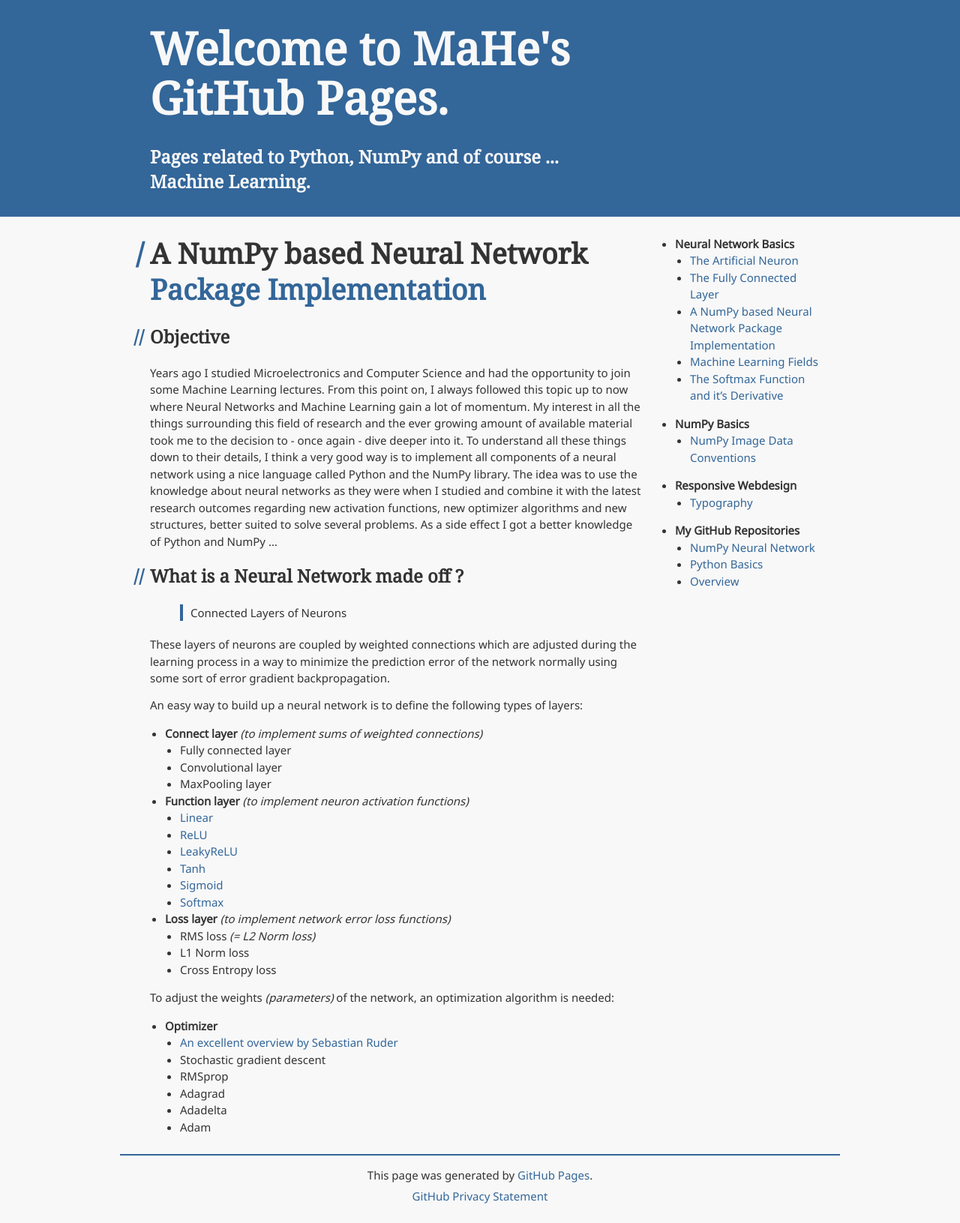
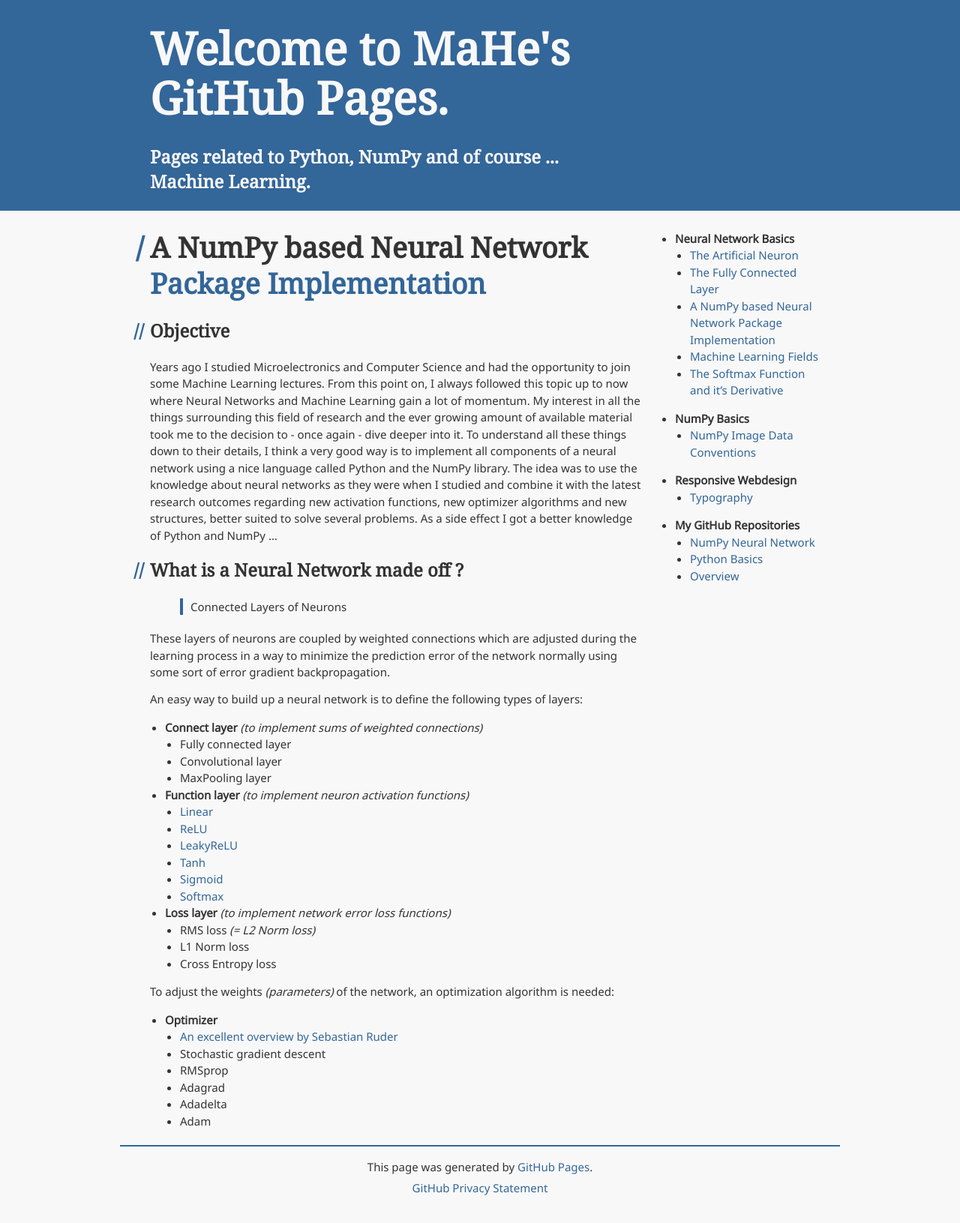
Before and after one commit to m-a-h-e/m-a-h-e.github.io, a Jekyll site: the page built from index.md, in a window 1280 px wide. Shown: the whole page at 75% size. Built offline with Jekyll 4.4.1, drawn with Linux system fonts in a browser that asks for light colours; our own code applies the rules of GitHub Pages for plain Markdown files.

Commit message:
changed to collapsing margin usage

```diff
--- a/_sass/responsive_layout.scss
+++ b/_sass/responsive_layout.scss
@@ -26,14 +26,18 @@
 
 #header-wrapper,
 #content-wrapper,
-#footer {
+#footer-wrapper {
+    padding: 1px 0px;
 }
-
 #header,
 #content,
 #sidebar,
 #footer {
-    padding: 10px 3%;
+    padding: 0px 3%;
+}
+#header,
+#footer {
+    margin: 20px 0px;
 }
 
 @media (min-width: 640px) {
@@ -49,7 +53,7 @@
     #content,
     #sidebar,
     #footer {
-        padding: 10px 20px;
+        padding: 0px 20px;
     }
     #sidebar {
         padding-left: 0px;
@@ -59,7 +63,7 @@
 @media (min-width: 960px) {
     #header-wrapper,
     #content-wrapper,
-    #footer {
+    #footer-wrapper {
         width: 960px;
         margin: 0 auto;
     }
--- a/assets/css/style.scss
+++ b/assets/css/style.scss
@@ -26,19 +26,17 @@
 /* some padding adjustments */
 
 #footer {
-    padding-bottom: 20px;
+    margin-top: 15px;
 }
-
+#content,
+#sidebar {
+    padding-bottom: 5px;
+}
 @media (min-width: 640px) {
-    #header {
-        padding-top: 1px;
-        padding-bottom: 10px;
-    }
-    #content {
-        padding-top: 1px;
+    #sidebar {
+        padding-top: 10px;
     }
 }
-
 @media (min-width: 960px) {
     #header,
     #content {
@@ -167,11 +165,9 @@
     border-color: var(--headerbg);
     box-shadow: 0px 3px 5px 0px var(--shadow);
 }
-pre.highlight {
+pre.highlight,
+pre code {
     background-color: var(--codebg);
-}
-pre code {
-    background-color: inherit;
 }
 hr {
     color: var(--headerbg);
@@ -181,7 +177,7 @@
 }
 
 #sidebar,
-#footer {
+#footer-wrapper {
     border-top: 2px solid var(--headerbg);
 }
 @media (min-width: 640px) {
```
